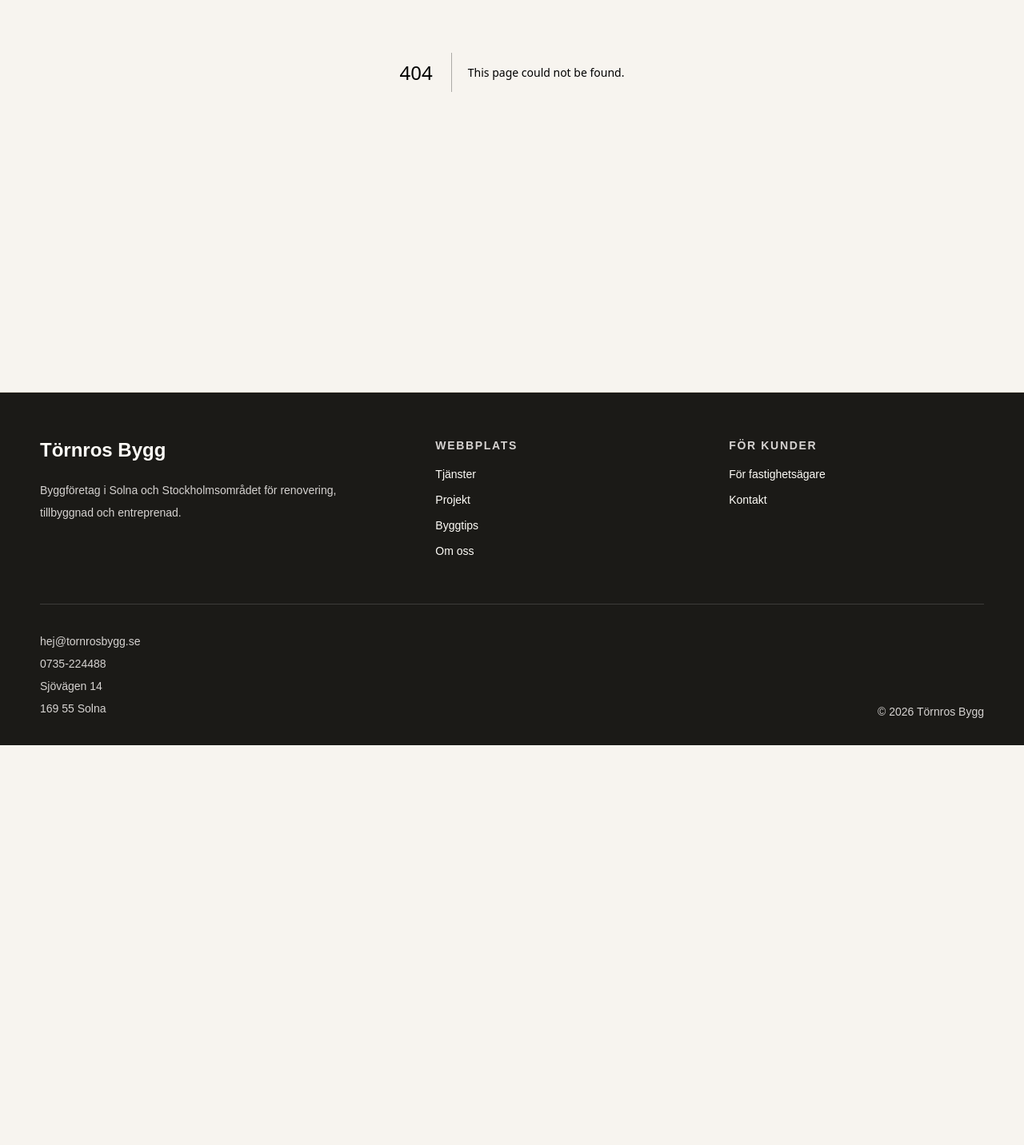
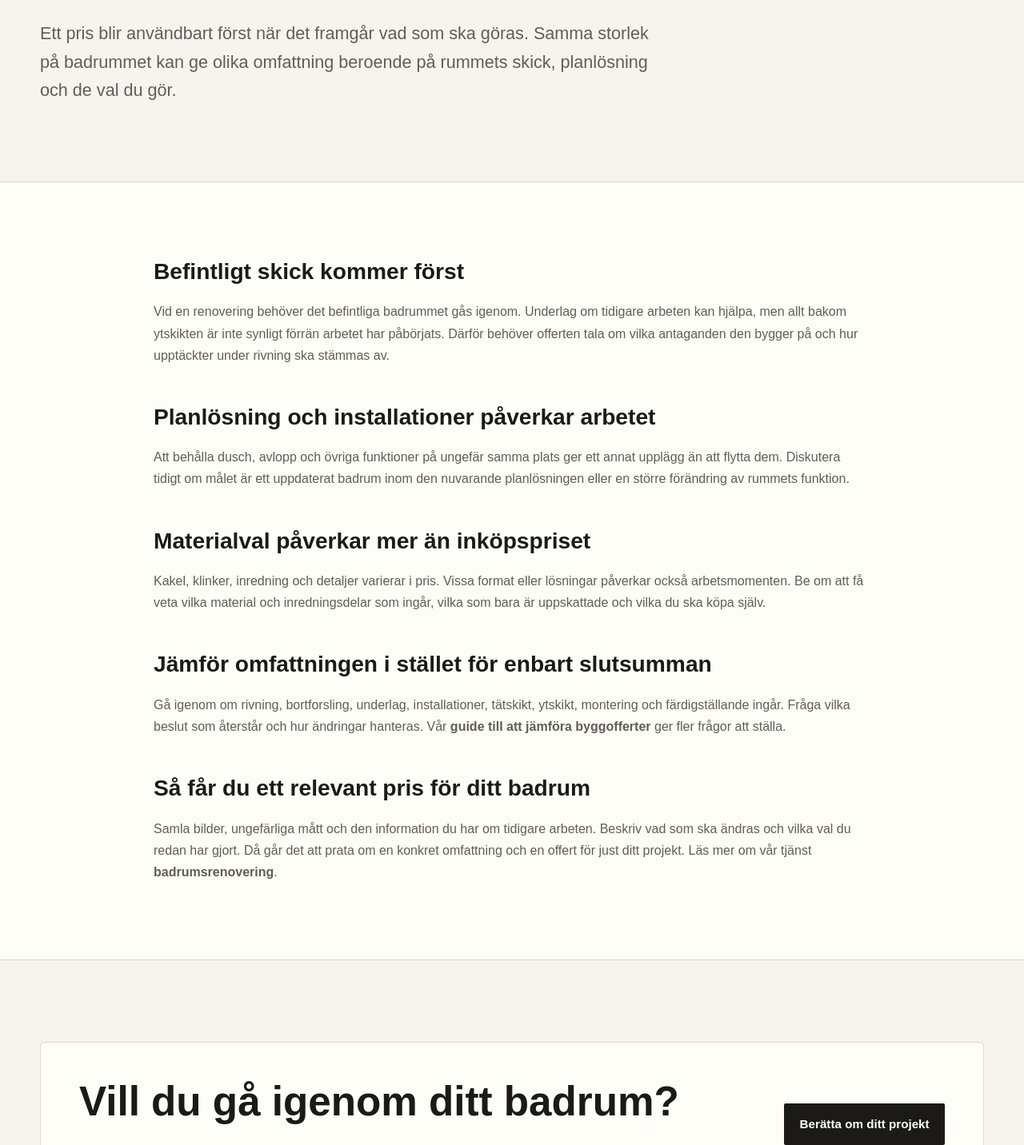
Before and after one commit to tornrosdaniel-cell/tornrosbygg-web, a Next.js app: page /byggtips/vad-kostar-badrumsrenovering in a window 1280 px wide. Before the commit this address had no page. Shown: the part 391-1823 px from the top of the page at 80% size. Before the commit the page ends 1323 px from the top, so only its background shows below. Built offline with nearby package versions, Linux system fonts and the light colour scheme.

Commit message:
Add guide vad-kostar-badrumsrenovering

```diff
--- /dev/null
+++ b/src/app/byggtips/vad-kostar-badrumsrenovering/page.tsx
@@ -0,0 +1,26 @@
+import type { Metadata } from "next";
+import Link from "next/link";
+
+export const metadata: Metadata = {
+  title: "Vad kostar badrumsrenovering? Faktorer & offert | Törnros Bygg",
+  description: "Förstå vad som påverkar kostnaden för att renovera ett badrum: befintligt skick, installationer, materialval och vad som ingår i offerten.",
+  alternates: { canonical: "/byggtips/vad-kostar-badrumsrenovering/" },
+};
+
+export default function BathroomCostGuide() {
+  return (
+    <main>
+      <article>
+        <header className="container py-16 md:py-24"><div className="max-w-4xl"><Link href="/byggtips/" className="eyebrow underline underline-offset-4">Byggtips / Badrum</Link><h1 className="heading-xl mt-6">Vad kostar en badrumsrenovering?</h1><p className="body-lg mt-8 max-w-3xl">Ett pris blir användbart först när det framgår vad som ska göras. Samma storlek på badrummet kan ge olika omfattning beroende på rummets skick, planlösning och de val du gör.</p></div></header>
+        <div className="border-y border-[var(--color-border)] bg-[var(--color-surface)]"><div className="container max-w-4xl space-y-12 py-16 md:py-24">
+          <section><h2 className="heading-md">Befintligt skick kommer först</h2><p className="body-copy mt-5">Vid en renovering behöver det befintliga badrummet gås igenom. Underlag om tidigare arbeten kan hjälpa, men allt bakom ytskikten är inte synligt förrän arbetet har påbörjats. Därför behöver offerten tala om vilka antaganden den bygger på och hur upptäckter under rivning ska stämmas av.</p></section>
+          <section><h2 className="heading-md">Planlösning och installationer påverkar arbetet</h2><p className="body-copy mt-5">Att behålla dusch, avlopp och övriga funktioner på ungefär samma plats ger ett annat upplägg än att flytta dem. Diskutera tidigt om målet är ett uppdaterat badrum inom den nuvarande planlösningen eller en större förändring av rummets funktion.</p></section>
+          <section><h2 className="heading-md">Materialval påverkar mer än inköpspriset</h2><p className="body-copy mt-5">Kakel, klinker, inredning och detaljer varierar i pris. Vissa format eller lösningar påverkar också arbetsmomenten. Be om att få veta vilka material och inredningsdelar som ingår, vilka som bara är uppskattade och vilka du ska köpa själv.</p></section>
+          <section><h2 className="heading-md">Jämför omfattningen i stället för enbart slutsumman</h2><p className="body-copy mt-5">Gå igenom om rivning, bortforsling, underlag, installationer, tätskikt, ytskikt, montering och färdigställande ingår. Fråga vilka beslut som återstår och hur ändringar hanteras. Vår <Link href="/byggtips/jamfora-bygg-offerter/" className="font-bold text-[var(--color-accent-dark)] underline">guide till att jämföra byggofferter</Link> ger fler frågor att ställa.</p></section>
+          <section><h2 className="heading-md">Så får du ett relevant pris för ditt badrum</h2><p className="body-copy mt-5">Samla bilder, ungefärliga mått och den information du har om tidigare arbeten. Beskriv vad som ska ändras och vilka val du redan har gjort. Då går det att prata om en konkret omfattning och en offert för just ditt projekt. Läs mer om vår tjänst <Link href="/tjanster/badrumsrenovering/" className="font-bold text-[var(--color-accent-dark)] underline">badrumsrenovering</Link>.</p></section>
+        </div></div>
+      </article>
+      <section className="section"><div className="container"><div className="surface grid gap-8 p-8 md:p-12 lg:grid-cols-[1fr_auto] lg:items-center"><div><h2 className="heading-lg">Vill du gå igenom ditt badrum?</h2><p className="body-lg mt-5">Beskriv rummet och de förändringar du vill göra.</p></div><Link href="/kontakt" className="button button-primary">Berätta om ditt projekt</Link></div></div></section>
+    </main>
+  );
+}
```
